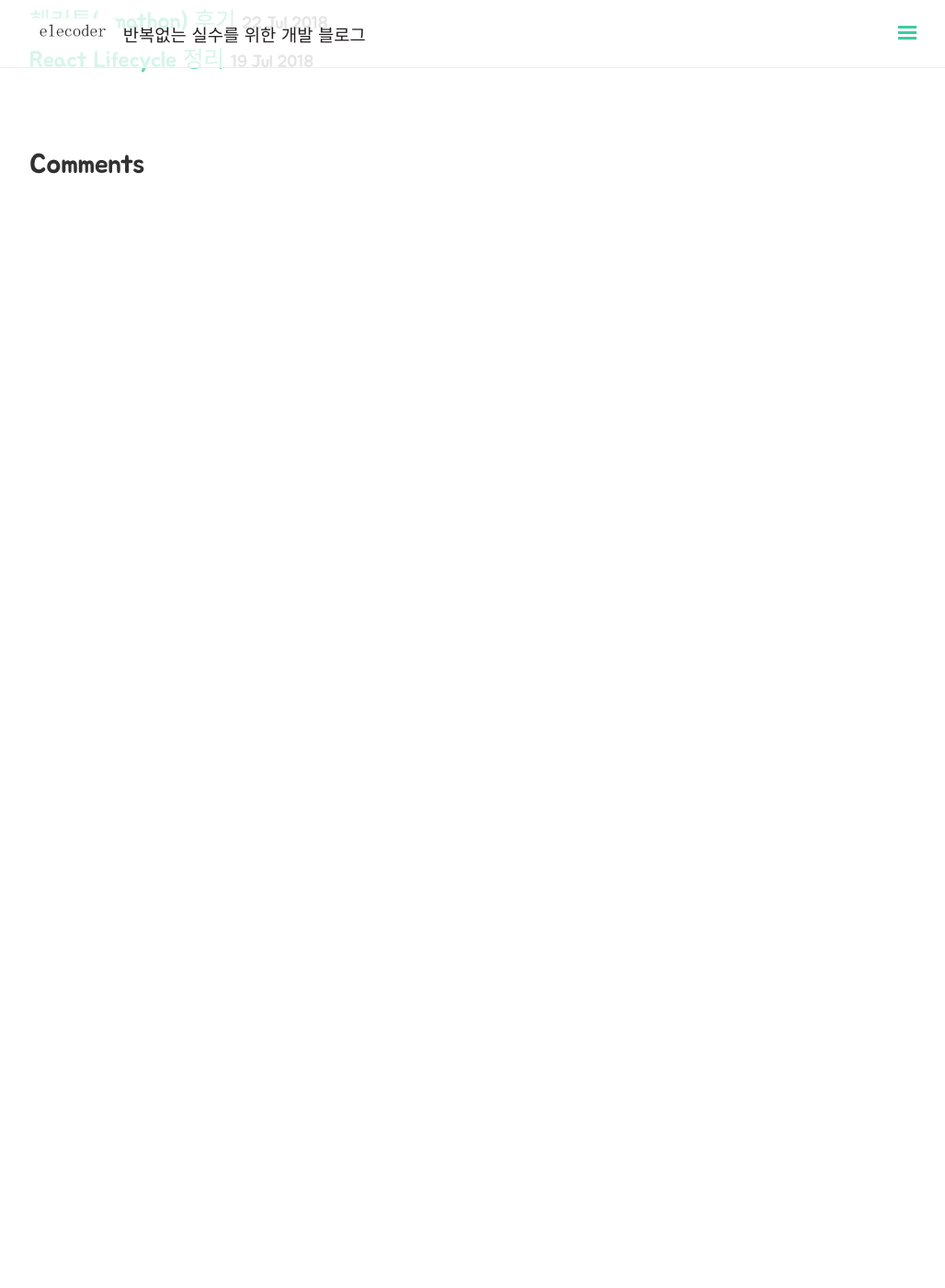
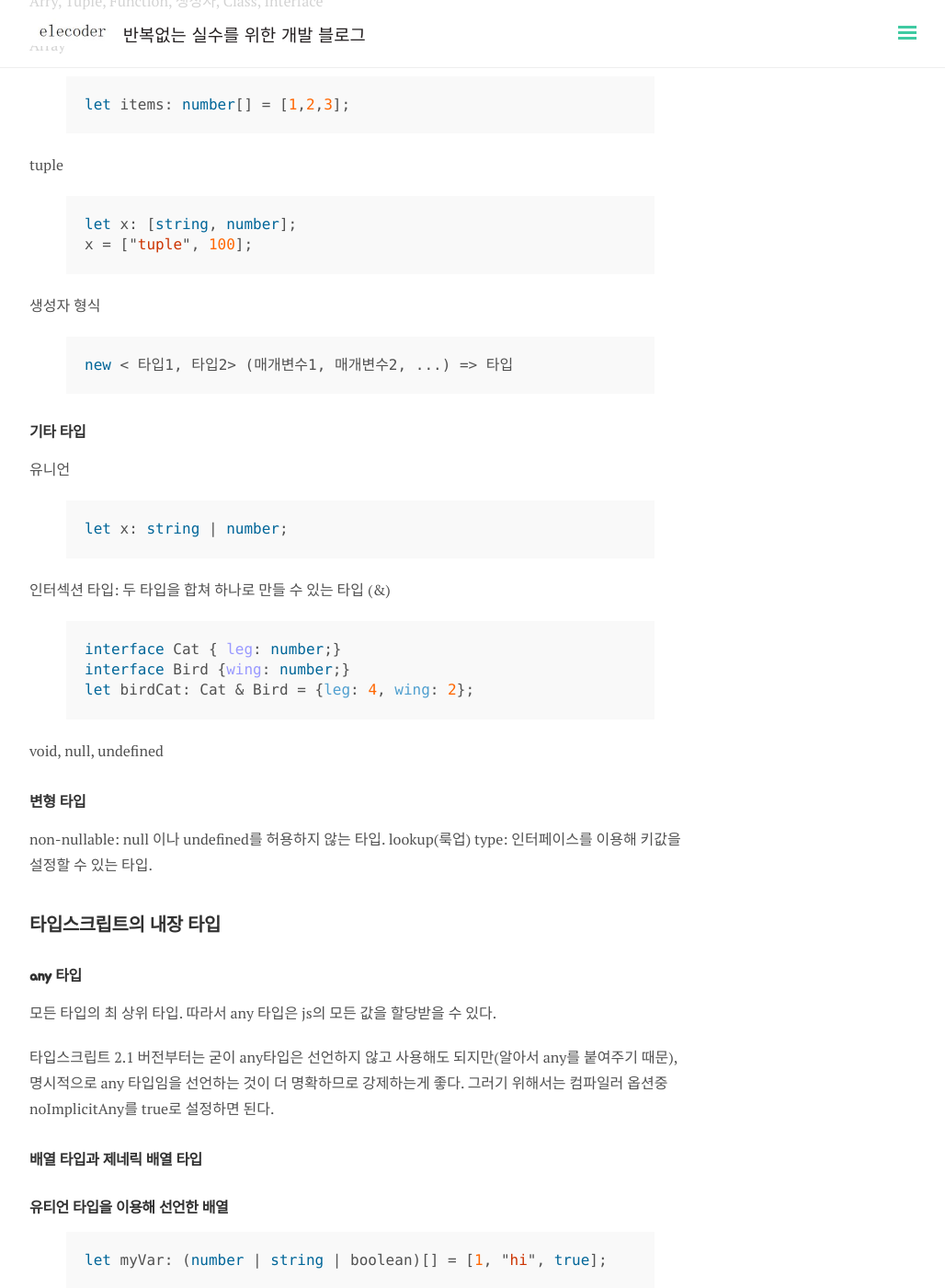
Before and after one commit to wooooooak/wooooooak.github.io, a Jekyll site: the page built from _posts/2018-07-07-typescript-변수와-타입.md, in a window 1280 px wide and 1400 px high, scrolled down 1265 px. Shown: the whole window at 92% size, without its empty margins (248-1276 px from the left). Built offline with Jekyll 4.4.1, drawn with Linux system fonts in a browser that asks for light colours; nearby versions of some CDN libraries; some web fonts are replaced; comment, search, counter and statistics services are not loaded; before the commit the page ends 1473 px from its top, so only the background shows below that; some of the changed text lies outside the part shown.

Commit message:
add post

```diff
--- a/_posts/2018-07-07-typescript-변수와-타입.md
+++ b/_posts/2018-07-07-typescript-변수와-타입.md
@@ -12,22 +12,96 @@ void 설명할 때, 112p 맨 밑에 설명을 참고하자
 ## 타입 스트립트는 점진적 타입 검사
 javad와 C++은 타입의 생략이 불가능하며 실행 시간 전에 타입 검사를 하는 정적 타입 검사이다. 반면 자바스크립트는 실행 시간에 동적으로 타입 검사를 하는 동적 타입 검사를 가진다.
 **타입스크립트**는 점진적 타입 검사를 가진다(파이썬도 그렇단다). 컴파일 시간에 타입 검사를 수행하면서 필요에 따라 타입 선언의 생략을 허용하기도 한다.
-
-## 기본 타입
+## 기본적인 타입
+### 기본 타입
 string, number, boolean, symbol, enum, 문자열 리터럴
 
 symbol은 Symbol() 함수를 이용해 생성한 고유하고 수정 불가능한 데이터 타입으로 객체 속성의 식별자로 사용.
-{% highlight javascript %}
+{% highlight typescript %}
 let hello = Symbol();
 {% endhighlight %}
 
-enum은 number의 확장된 타입. 첫 번째 Enum 요소에는 숫자 0 값이 할당.
-{% highlight javascript %}
+enum은 number의 확장된 타입. ES6에 제안. 첫 번째 Enum 요소에는 숫자 0 값이 할당.
+{% highlight typescript %}
 enum WeekDay {Mon, Tue, Wed, Thu}
 let day: WeekDay = WeekDay.Mon
 {% endhighlight %}
+enum은 number타입의 하위 타입으로 js로 컴파일된 후에는 객체 리터럴이나 배열처럼 객체 타입이 됨. typeof를 통해 확인해보면 object로 표시됨.
+
 
 문자열 리터럴 타입은 string 타입의 확장 타입. 아래는 type 키워드를 이용해 "keyup" 문자열 또는 "mouseover"문자열만 허용하는 문자열 리터럴 타입을 정의한 것.
 {% highlight typescript %}
 type EventType = "keyup" | "mouseover";
 {% endhighlight %}
+
+### 객체 타입
+Arry, Tuple, Function, 생성자, Class, Interface
+
+Array
+{% highlight typescript %}
+let items: number[] = [1,2,3];
+{% endhighlight %}
+
+tuple
+{% highlight typescript %}
+let x: [string, number];
+x = ["tuple", 100];
+{% endhighlight %}
+
+생성자 형식
+{% highlight typescript %}
+new < 타입1, 타입2> (매개변수1, 매개변수2, ...) => 타입
+{% endhighlight %}
+
+
+
+### 기타 타입
+
+유니언
+{% highlight typescript %}
+let x: string | number;
+{% endhighlight %}
+
+인터섹션 타입: 두 타입을 합쳐 하나로 만들 수 있는 타입 (&)
+{% highlight typescript %}
+interface Cat { leg: number;}
+interface Bird {wing: number;}
+let birdCat: Cat & Bird = {leg: 4, wing: 2};
+{% endhighlight %}
+
+void, null, undefined
+
+### 변형 타입
+non-nullable: null 이나 undefined를 허용하지 않는 타입.
+lookup(룩업) type: 인터페이스를 이용해 키값을 설정할 수 있는 타입.
+
+## 타입스크립트의 내장 타입
+### any 타입
+모든 타입의 최 상위 타입. 따라서 any 타입은 js의 모든 값을 할당받을 수 있다.
+
+타입스크립트 2.1 버전부터는 굳이 any타입은 선언하지 않고 사용해도 되지만(알아서 any를 붙여주기 때문), 명시적으로 any 타입임을 선언하는 것이 더 명확하므로 강제하는게 좋다. 그러기 위해서는 컴파일러 옵션중 noImplicitAny를 true로 설정하면 된다.
+
+### 배열 타입과 제네릭 배열 타입
+#### 유티언 타입을 이용해 선언한 배열
+{% highlight typescript %}
+let myVar: (number | string | boolean)[] = [1, "hi", true];
+{% endhighlight %}
+
+#### 제네릭 배열
+Array<T> 형태로 선언.
+{% highlight typescript %}
+let num:Array<number> = [1,2,3];
+let num2:Array<number | string> = [1, "Hello", 2];
+{% endhighlight %}
+
+타입을 참조할 때는 타입 쿼리를 이용한다. 타입 쿼리는 typeof 연산자를 이용해 참조할 변수의 타입을 얻어와 타입을 지정.
+{% highlight typescript %}
+let num:Array<number | string> = [1, "Hello", 2];
+let num2:typeof num = [1, "Hello", 2];
+{% endhighlight %}
+
+#### 튜플 타입
+배열 요소에 대응하는 n개에 대한 타입. 튜플에 선언된 타입 수와 배열의 요소 수가 정확히 일치돼야 한다.
+{% highlight typescript %}
+let x: [string, number] = ["typle", 100];
+{% endhighlight %}
```
